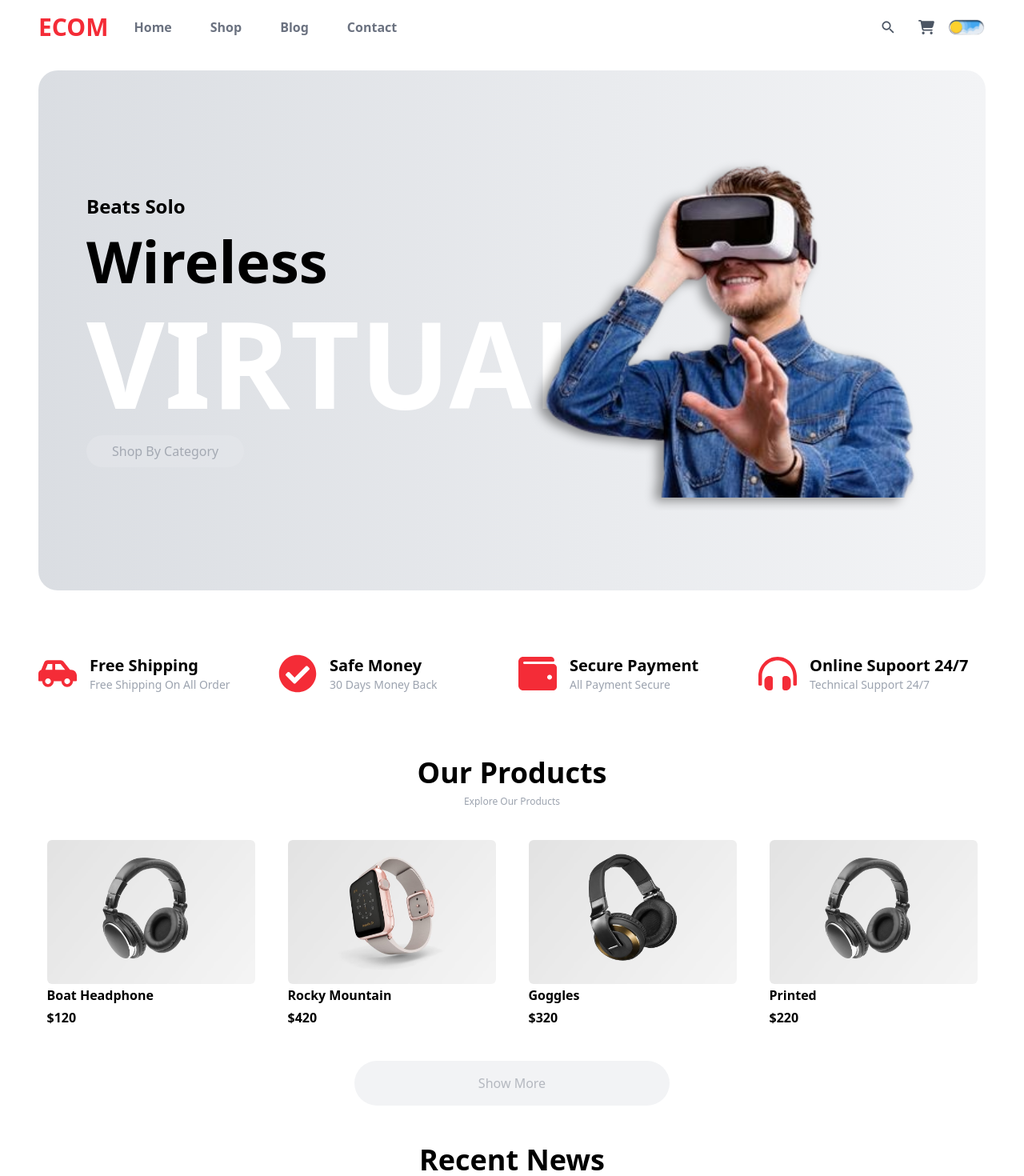
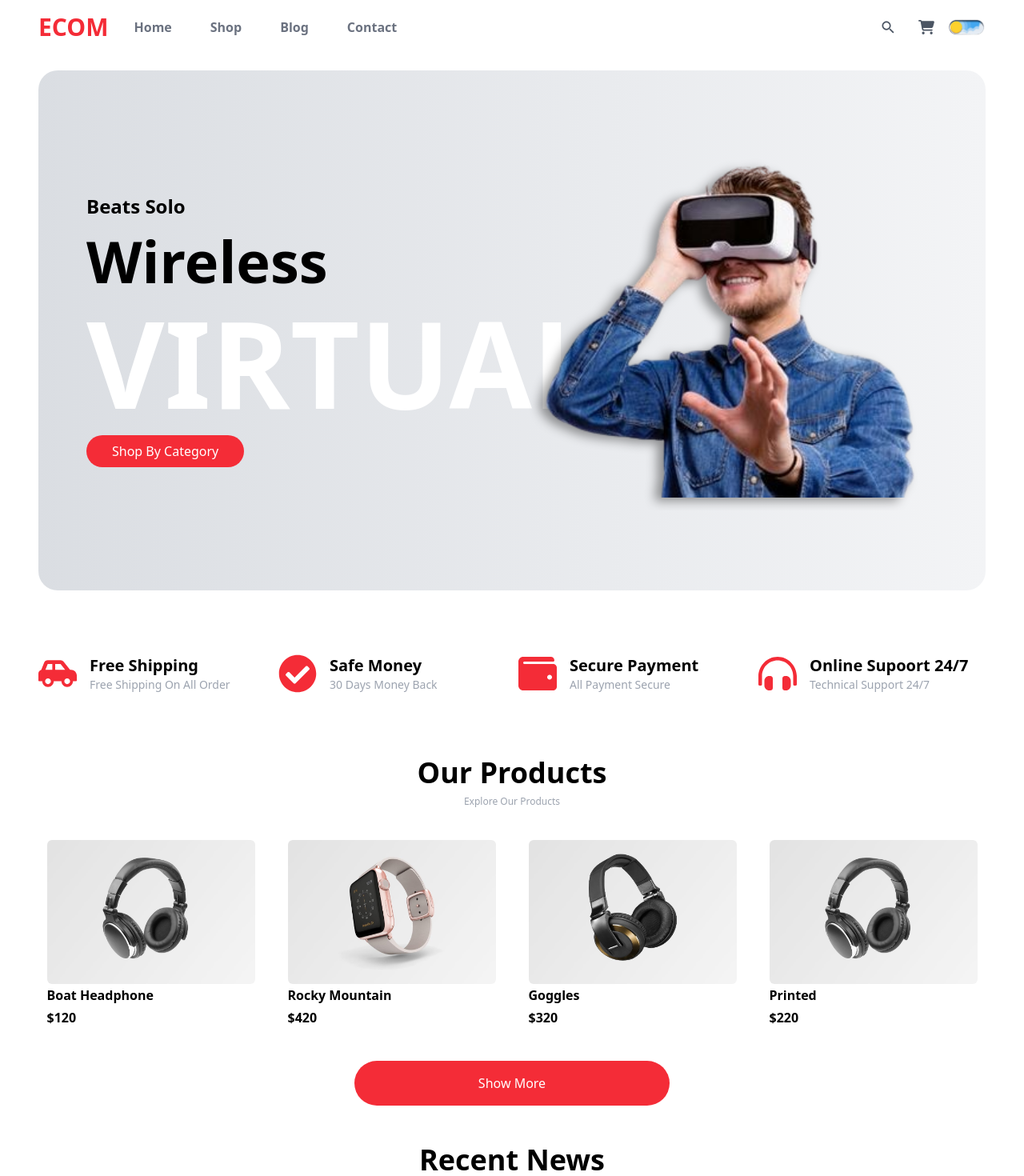
Before and after one commit to xxrtemy/E-com, a React (Vite) app: page / in a window 1280 px wide. Shown: the top 1470 px of the page at 80% size. Built offline with nearby package versions, Linux system fonts and the light colour scheme.

Commit message:
fix: disabled buttons

```diff
--- a/src/components/Hero.jsx
+++ b/src/components/Hero.jsx
@@ -91,6 +91,7 @@ const Hero = () => {
                             bgColor="bg-primary"
                             textColor="text-white"
                             handler={() => alert('Not ready yet')}
+                            disabled={false}
                         />
                         </div>
                     </div>
--- a/src/components/ui/Button.jsx
+++ b/src/components/ui/Button.jsx
@@ -1,6 +1,6 @@
 import React from "react";
 
-const Button = ({ text, bgColor, textColor, handler, children, disabled = () => {} }) => {
+const Button = ({ text, bgColor, textColor, handler, children, disabled }) => {
   return (
     <button
       onClick={handler}
--- a/src/index.css
+++ b/src/index.css
@@ -14,7 +14,7 @@
     }
 
     .form-input {
-      @apply w-full rounded-full border border-gray-300 dark:border-gray-500 dark:bg-gray-800 px-2 py-1 mb-4;
+      @apply rounded-full border border-gray-300 dark:border-gray-500 dark:bg-gray-800 px-2 py-1 mb-4;
     }
     .btn-disabled {
     @apply bg-gray-200 text-gray-500 cursor-not-allowed;
```
